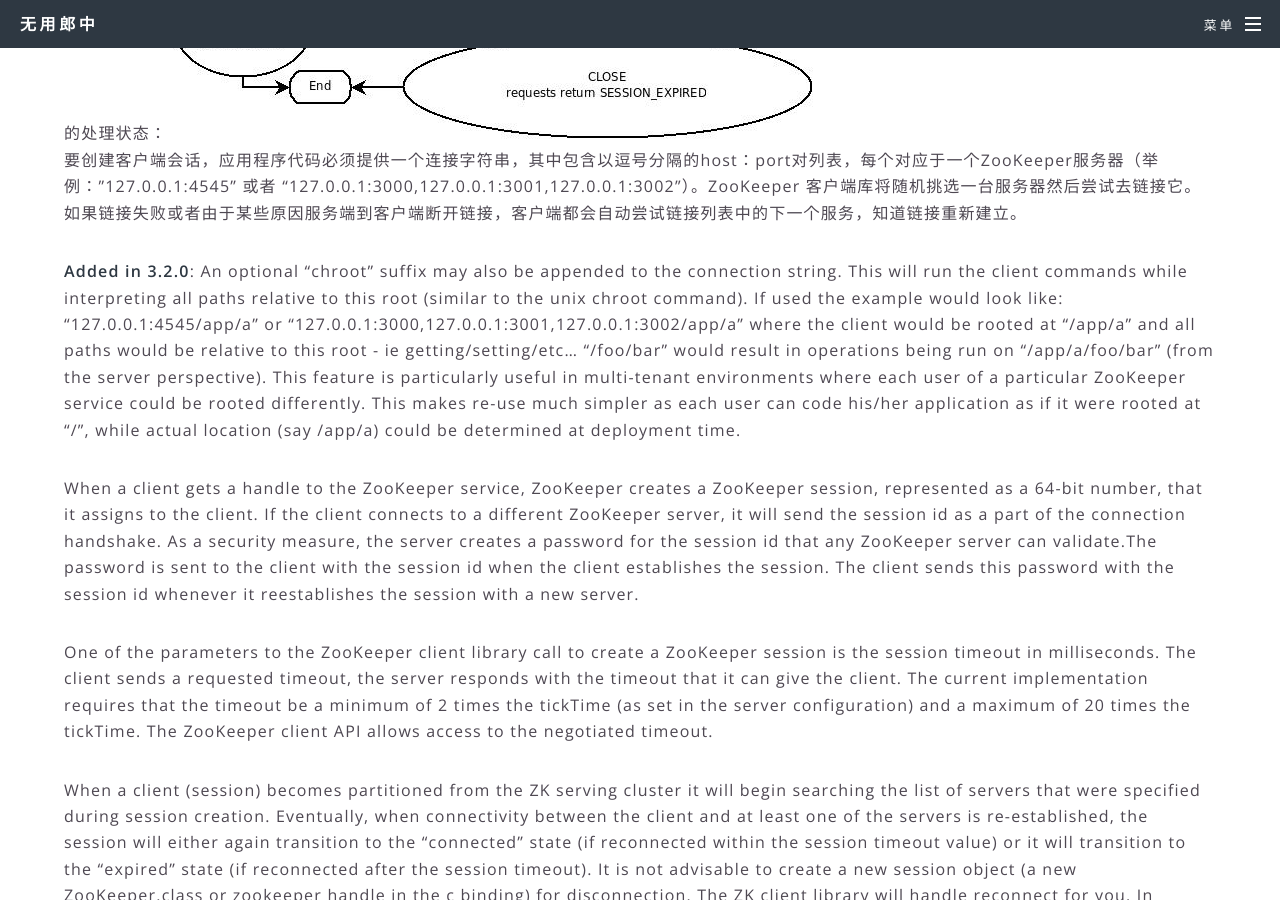
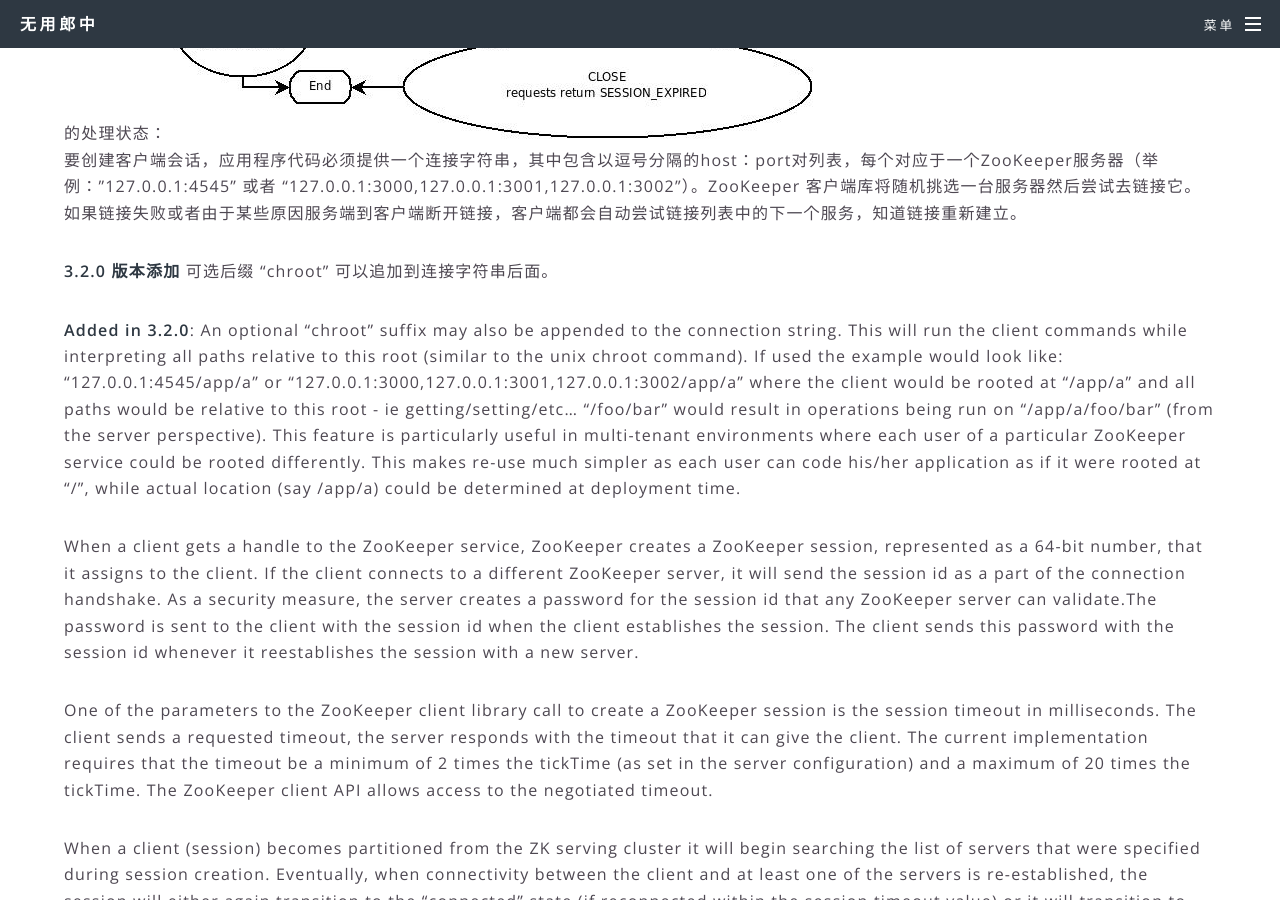
Before and after one commit to fantasylion/fantasylion.github.io, a Jekyll site: the page built from _posts/2018-03-20-zookeeper-guide-chinese.md, in a window 1280 px wide and 900 px high, scrolled down 4168 px. Built offline with Jekyll 4.4.1, drawn with Linux system fonts in a browser that asks for light colours; comment, search, counter and statistics services are not loaded.

Commit message:
Update 2018-03-20-zookeeper-guide-chinese.md

```diff
--- a/_posts/2018-03-20-zookeeper-guide-chinese.md
+++ b/_posts/2018-03-20-zookeeper-guide-chinese.md
@@ -105,6 +105,9 @@
 ![结构图](http://fantasylion.github.io/images/state_dia.jpg)<br>
 要创建客户端会话，应用程序代码必须提供一个连接字符串，其中包含以逗号分隔的host：port对列表，每个对应于一个ZooKeeper服务器（举例："127.0.0.1:4545" 或者 "127.0.0.1:3000,127.0.0.1:3001,127.0.0.1:3002"）。ZooKeeper 客户端库将随机挑选一台服务器然后尝试去链接它。如果链接失败或者由于某些原因服务端到客户端断开链接，客户端都会自动尝试链接列表中的下一个服务，知道链接重新建立。
 
+**3.2.0 版本添加**
+可选后缀 “chroot” 可以追加到连接字符串后面。
+
 __Added in 3.2.0__: An optional "chroot" suffix may also be appended to the connection string. This will run the client commands while interpreting all paths relative to this root (similar to the unix chroot command). If used the example would look like: "127.0.0.1:4545/app/a" or "127.0.0.1:3000,127.0.0.1:3001,127.0.0.1:3002/app/a" where the client would be rooted at "/app/a" and all paths would be relative to this root - ie getting/setting/etc... "/foo/bar" would result in operations being run on "/app/a/foo/bar" (from the server perspective). This feature is particularly useful in multi-tenant environments where each user of a particular ZooKeeper service could be rooted differently. This makes re-use much simpler as each user can code his/her application as if it were rooted at "/", while actual location (say /app/a) could be determined at deployment time.
 
 When a client gets a handle to the ZooKeeper service, ZooKeeper creates a ZooKeeper session, represented as a 64-bit number, that it assigns to the client. If the client connects to a different ZooKeeper server, it will send the session id as a part of the connection handshake. As a security measure, the server creates a password for the session id that any ZooKeeper server can validate.The password is sent to the client with the session id when the client establishes the session. The client sends this password with the session id whenever it reestablishes the session with a new server.
```
